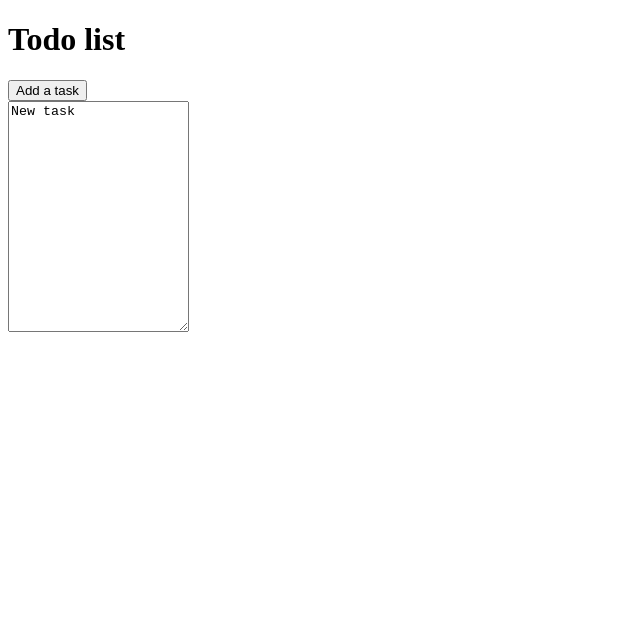
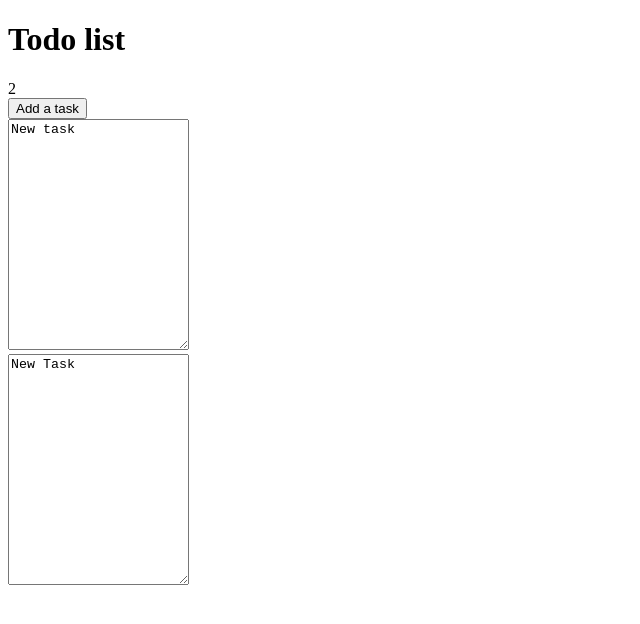
Before and after one commit to Malakhannachi/TODO, a plain HTML site: page index.html in a window 1280 px wide. Both pictures are taken after a click on the button "Add a task". Shown: the whole page, without its empty margins (0-640 px from the left). Drawn offline with Linux system fonts and the light colour scheme.

Commit message:
javascript

```diff
--- a/JS/script.js
+++ b/JS/script.js
@@ -1,6 +1,8 @@
 const addBtn  = document.querySelector('#btn');
 const taskCard = document.querySelector(".todoCard");
 const tasksContainer = document.querySelector("#todoCards");
+const counter =document.querySelector(".compteur")
+
 
 const delBtn = document.querySelector('.delBtn');
 delBtn.addEventListener('click',function(){
@@ -13,17 +15,26 @@ addBtn.addEventListener('click', addTask);
 
 function addTask() {
     const newTask = taskCard.cloneNode(true);
-    const newDelBtn = newTask.querySelector('.delBtn')
-    const newTextArea = newTask.querySelector('task')
-    newTextArea.value = "New Task"
+    const newDelBtn = newTask.querySelector('.delBtn');
+    const newTextArea = newTask.querySelector('.task');
+    newTextArea.value = "New Task";
     newDelBtn.addEventListener('click',function () {
         deleteTask(newTask);
 
     })
     tasksContainer.appendChild(newTask);
-    updateCount();
+    updateCount()
 }
+function updateCount(){
+    const todoCards = document.querySelector("#todoCards");
+        counter.innerHTML = todoCards.children.length;
+        console.log(counter);
+    }
+
+
 function deleteTask(task) {
     task.remove();
 
 }
+
+updateCount();
--- a/index.html
+++ b/index.html
@@ -8,10 +8,11 @@
 <body>
     <div id="wrapper">
         <h1>Todo list</h1>
+        <div class="compteur"></div>
         <div id="todo">
             <div id="count"></div>
             <button id="btn">Add a task</button>
-                <div id="TodoCards">
+                <div id="todoCards">
                     <div class="todoCard">
                          <textarea class="task" maxlength="200" cols="20" rows="15">New task</textarea>
                          <span class="delBtn"><i class="fa fa-trash" aria-hidden="true"></i></span>
```
Also changed, not shown: style.css (added).
